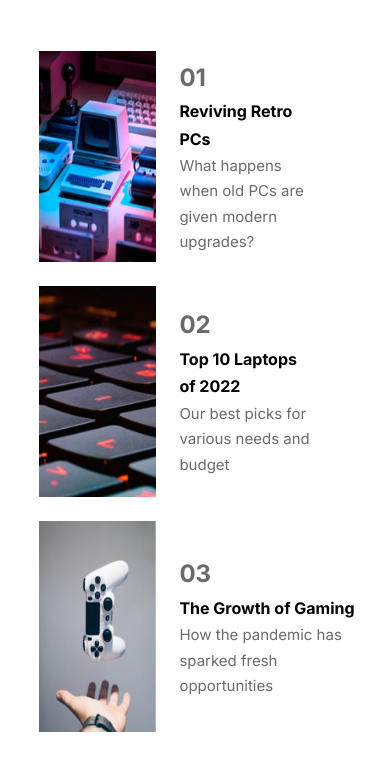
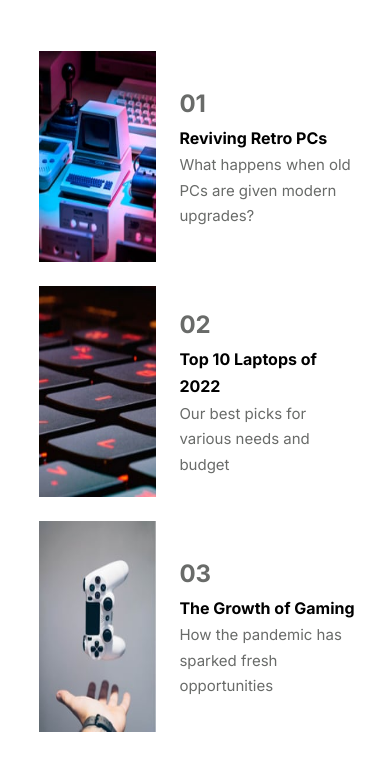
Before and after one commit to niranisking/newshomepage-main, a plain HTML site: page index.html in a window 390 px wide. Shown: the part 1513-2277 px from the top of the page. Drawn offline with Linux system fonts and the light colour scheme.

Commit message:
okay
okay

```diff
--- a/css/styles.css
+++ b/css/styles.css
@@ -649,12 +649,13 @@ justify-content: space-evenly;
     justify-content: center;
     height: 25vh;
     width: 45vw;
+    flex-wrap: wrap;
 
 }
 
 .box5-mobile-content p, .box5-mobile-content h1, .box5-mobile-content h4  {
 
-    width: 35vw;
+    width: 45vw;
 
 }
 
@@ -665,11 +666,12 @@ justify-content: space-evenly;
     display: flex;
     flex-direction: column;
     justify-content: center;
+    flex-wrap: wrap;
 }
 
 .box6-mobile-content p, .box6-mobile-content h1, .box6-mobile-content h4  {
 
-    width: 35vw;
+    width: 45vw;
 
 }
 
```
